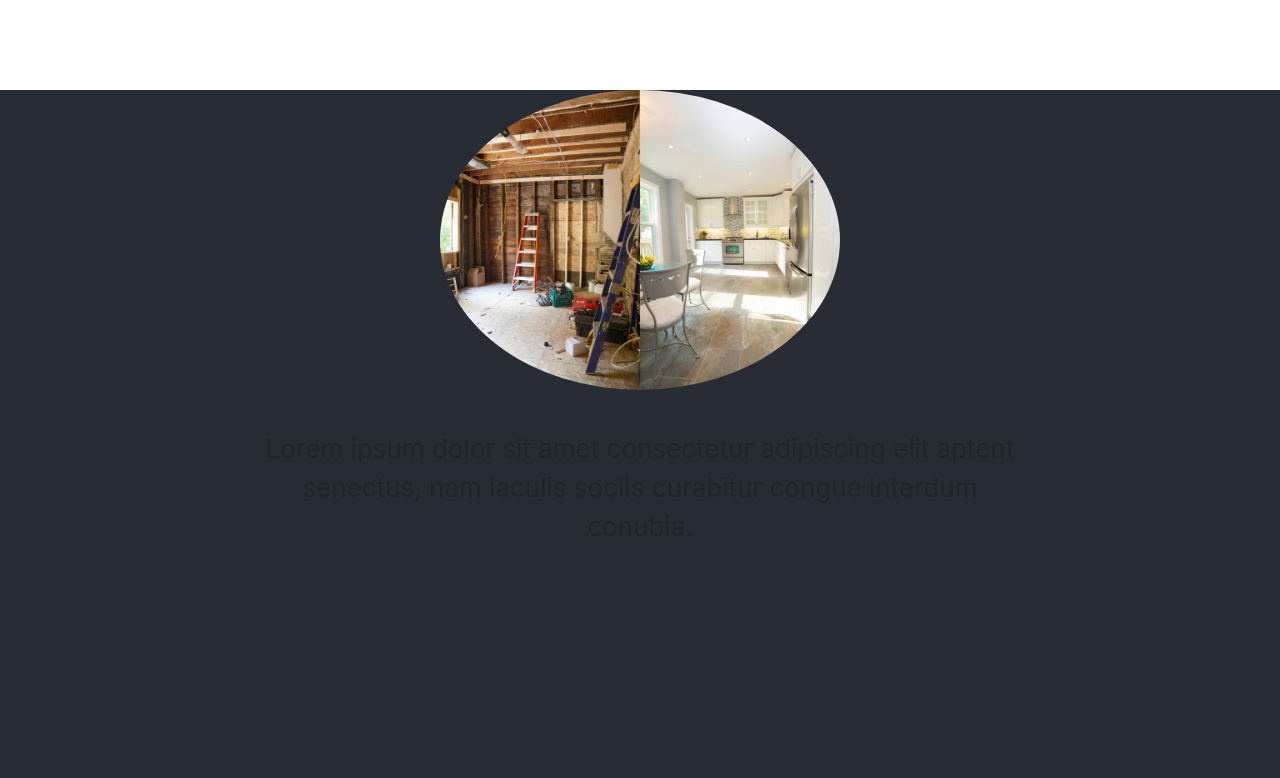
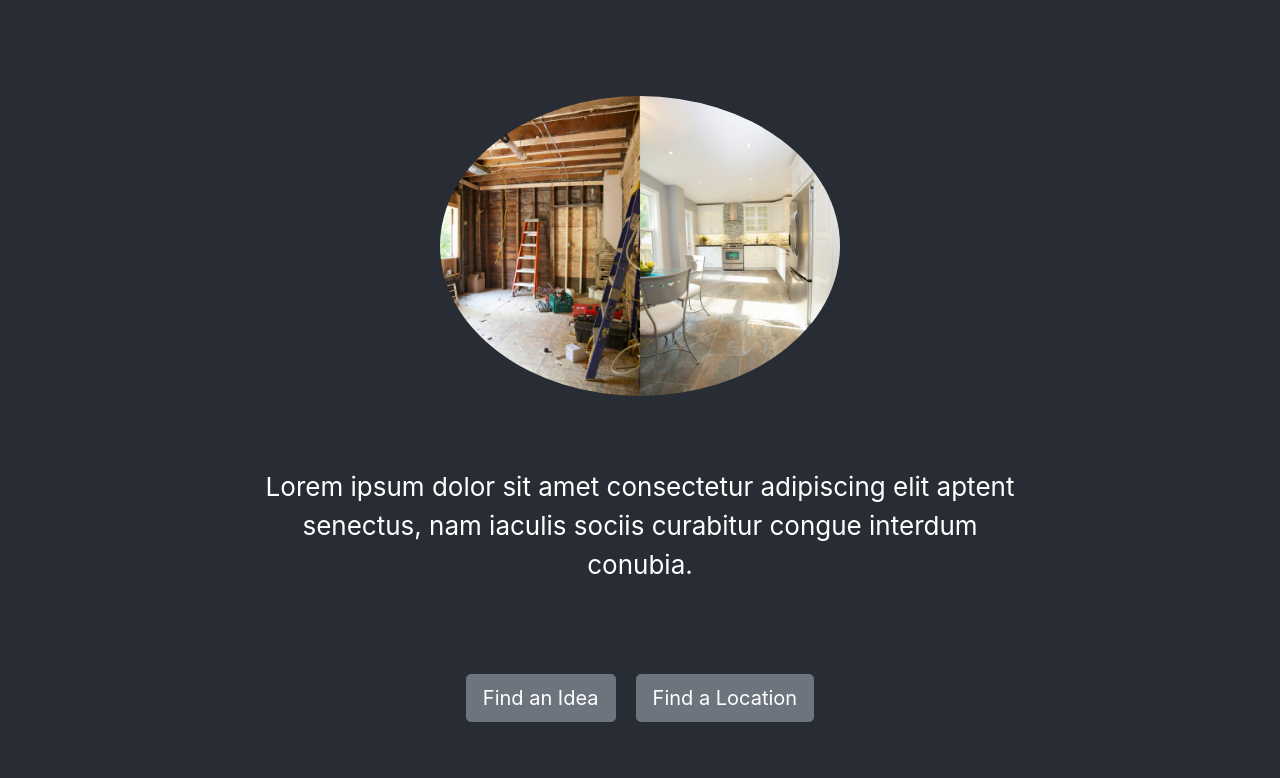
Before and after one commit to Landry728/Niimo, a React (Create React App) app: page / in a window 1280 px wide. Shown: the top 778 px of the page. Built offline with nearby package versions, Linux system fonts and the light colour scheme; what google-maps-react would draw is missing.

Commit message:
added sidebar

```diff
--- a/src/App.css
+++ b/src/App.css
@@ -1,7 +1,7 @@
 .App {
   text-align: center;
   font-size: calc(10px + 2vmin);
-  min-height: 150vh;
+  min-height: 125vh;
   background-color: #282c34;
 }
 
--- a/src/App.js
+++ b/src/App.js
@@ -1,5 +1,5 @@
 import React, { Component } from 'react';
-import Home from './components/home'
+import Home from './components/Home'
 import Maps from './components/Map';
 import Nav from './components/NavBar';
 import './App.css';
@@ -7,13 +7,6 @@ import {BrowserRouter as Router, Switch, Route } from "react-router-dom";
 import NewsFeed from './components/NewsFeed.js'
 
 class App extends Component {
-  constructor(props){
-    super(props);
-    this.state = {
-      color1: 'yellow',
-      color2: 'blue'
-    }
-  }
   render() {
     return (
       <div className="App">
--- a/src/components/NewsFeed.js
+++ b/src/components/NewsFeed.js
@@ -8,14 +8,16 @@ import {
   CardLink,
   Col
 } from "reactstrap";
+import SideBar from './SideBar';
 
 export default class NewsFeed extends Component {
   render() {
-
     return (
-    <div>
+      <>
+        <SideBar style={{ display: 'flex', flexDirection: 'column', alignItems: 'left', justifyContent: 'center' }} />
+        <div style={{ display: 'flex', flexDirection: 'column', alignItems: 'center', marginTop: '5%' }}>
           {/* *** FIRST CARD *** */}
-      <Col sm="5">
+          <Col sm="5" style={{ marginBottom: '2.5%' }}>
             <Card color="dark" dark>
               <CardImg className="text-light" light
                 top
@@ -34,7 +36,7 @@ export default class NewsFeed extends Component {
             </Card>
           </Col>
           {/* *** SECOND CARD *** */}
-    <Col sm="5">
+          <Col sm="5" style={{ marginBottom: '2.5%' }}>
             <Card color="dark" dark>
               <CardImg className="text-light" light
                 top
@@ -53,7 +55,7 @@ export default class NewsFeed extends Component {
             </Card>
           </Col>
           {/* *** THIRD CARD *** */}
-    <Col sm="5">
+          <Col sm="5" style={{ marginBottom: '2.5%' }}>
             <Card color="dark" dark>
               <CardImg className="text-light" light
                 top
@@ -72,7 +74,7 @@ export default class NewsFeed extends Component {
             </Card>
           </Col>
           {/* *** FOURTH CARD *** */}
-    <Col sm="5">
+          <Col sm="5" style={{ marginBottom: '2.5%' }}>
             <Card color="dark" dark>
               <CardImg className="text-light" light
                 top
@@ -91,7 +93,7 @@ export default class NewsFeed extends Component {
             </Card>
           </Col>
           {/* *** FIFTH CARD *** */}
-    <Col sm="5">
+          <Col sm="5" style={{ marginBottom: '2.5%' }}>
             <Card color="dark" dark>
               <CardImg className="text-light" light
                 top
@@ -110,7 +112,7 @@ export default class NewsFeed extends Component {
             </Card>
           </Col>
           {/* *** SIXTH CARD *** */}
-    <Col sm="5">
+          <Col sm="5" style={{ marginBottom: '2.5%' }}>
             <Card color="dark" dark>
               <CardImg className="text-light" light
                 top
@@ -129,7 +131,7 @@ export default class NewsFeed extends Component {
             </Card>
           </Col>
           {/* *** SEVENTH CARD *** */}
-    <Col sm="5">
+          <Col sm="5" style={{ marginBottom: '2.5%' }}>
             <Card color="dark" dark>
               <CardImg className="text-light" light
                 top
@@ -148,7 +150,7 @@ export default class NewsFeed extends Component {
             </Card>
           </Col>
           {/* *** EIGHTH CARD *** */}
-    <Col sm="5">
+          <Col sm="5" style={{ marginBottom: '2.5%' }}>
             <Card color="dark" dark>
               <CardImg className="text-light" light
                 top
@@ -167,7 +169,7 @@ export default class NewsFeed extends Component {
             </Card>
           </Col>
           {/* *** NINTH CARD *** */}
-    <Col sm="5">
+          <Col sm="5" style={{ marginBottom: '2.5%' }}>
             <Card color="dark" dark>
               <CardImg className="text-light" light
                 top
@@ -186,7 +188,7 @@ export default class NewsFeed extends Component {
             </Card>
           </Col>
           {/* *** TENTH CARD *** */}
-    <Col sm="5">
+          <Col sm="5" style={{ marginBottom: '2.5%' }}>
             <Card color="dark" dark>
               <CardImg className="text-light" light
                 top
@@ -205,7 +207,7 @@ export default class NewsFeed extends Component {
             </Card>
           </Col>
           {/* *** ELEVENTH CARD *** */}
-    <Col sm="5">
+          <Col sm="5" style={{ marginBottom: '2.5%' }}>
             <Card color="dark" dark>
               <CardImg className="text-light" light
                 top
@@ -224,7 +226,7 @@ export default class NewsFeed extends Component {
             </Card>
           </Col>
           {/* *** 12TH CARD *** */}
-    <Col sm="5">
+          <Col sm="5" style={{ marginBottom: '2.5%' }}>
             <Card color="dark" dark>
               <CardImg className="text-light" light
                 top
@@ -243,6 +245,7 @@ export default class NewsFeed extends Component {
             </Card>
           </Col>
         </div>
+      </>
     );
   };
 }
--- /dev/null
+++ b/src/components/SideBar.js
@@ -0,0 +1,15 @@
+import React, { Component } from 'react'
+
+export default class SideBar extends Component {
+  render() {
+    return (
+      <div style={{ backgroundColor: 'rgb(53, 58, 63)', color: 'white', width: '20%', height: '40%', position: 'fixed', paddingTop: '2.5%', borderWidth: '5px', borderStyle: 'solid', borderColor: 'black'}}>
+        <button style={{marginBottom:'2%', marginTop: '2%'}}>Filters</button>
+        <br />
+        <button style={{marginBottom:'2%', marginTop: '2%'}}>Create New Idea</button>
+        <br />
+        <button style={{marginBottom:'2%', marginTop: '2%'}}>Update an Idea</button>
+      </div>
+    )
+  }
+}
--- a/src/components/home.js
+++ b/src/components/home.js
@@ -7,20 +7,19 @@ export default class Home extends Component {
   render() {
     return (
       <>
-        <div style={{ marginTop: '7%', width: '100%', height: 300, display: 'flex', alignItems: 'center', justifyContent: 'center', }}>
-          <img src={Logo} style={{ height: 300 }} className='rounded-circle' />
+        <div style={{ width: '100%', height: 300, display: 'flex', alignItems: 'center', justifyContent: 'center', }}>
+          <img src={Logo} style={{ marginTop: '15%', height: 300 }} className='rounded-circle' />
         </div>
         <br />
         <div style={{ width: '100%' }}>
-          <div style={{ width: '60%', marginLeft: "20%", marginRight: "20%" }}>
+          <div style={{ width: '60%', marginTop: '10%', marginLeft: "20%", marginRight: "20%", marginBottom: '7%', color: 'white'}}>
             Lorem ipsum dolor sit amet consectetur adipiscing elit aptent senectus, nam iaculis sociis curabitur congue interdum conubia.
-                    </div>
+          </div>
         </div>
-        <br /><br /><br /><br /><br /><br />
         <Row>
           <Col style={{ display: 'flex', justifyContent: 'center' }}>
-            <Link to="/map" style={{ marginRight: 20 }}><Button size="lg">Find an Idea for You</Button></Link>
-            <Link to="/map" ><Button src="localhost:3000/map" size="lg">Maps are the future</Button></Link>
+            <Link to="/feed" style={{ marginRight: 20 }}><Button size="lg">Find an Idea</Button></Link>
+            <Link to="/map" ><Button size="lg">Find a Location</Button></Link>
           </Col>
         </Row>
       </>
```
Lines whose indentation alone changed are shown as unchanged.
